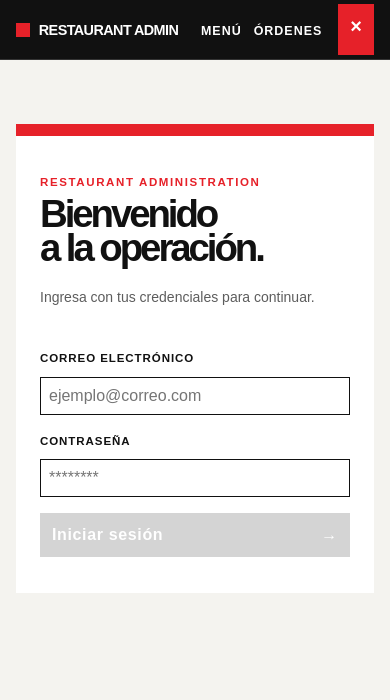
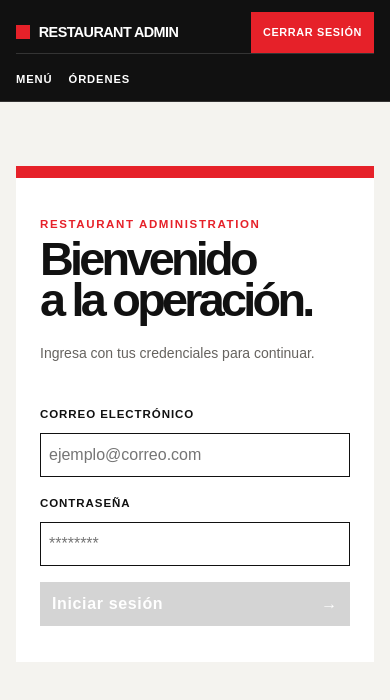
Before and after one commit to grovergonzalez8/Restaurant-Administration-Frontend, an Angular app: page /login in a window 390 px wide. Shown: the top 700 px of the page. Built offline with nearby package versions, Linux system fonts and the light colour scheme; sample sign-in values are in the browser's storage.

Commit message:
style: refine Swiss shell and authentication

```diff
--- a/src/app/app.scss
+++ b/src/app/app.scss
@@ -11,21 +11,34 @@
   a { color: inherit; text-decoration: none; }
   .brand { align-items:center; display:flex; font-size: 1.1rem; font-weight: 800; letter-spacing: -.04em; margin-right: auto; text-transform: uppercase; }
   .brand::before { background:#e62129; content:''; height:14px; margin-right:.55rem; width:14px; }
-  nav { display: flex; gap: 1.5rem; }
+  nav { display:flex; gap:1.5rem; }
   nav a { font-size: .78rem; font-weight: 700; letter-spacing: .08em; padding: 27px 0 24px; text-transform: uppercase; }
   nav a.active { border-bottom: 4px solid #e62129; }
   button { background: #e62129; border: 0; border-radius: 0; color: inherit; cursor: pointer; font-size: .75rem; font-weight: 700; letter-spacing: .06em; padding: .65rem .85rem; text-transform: uppercase; }
   button:hover { background:#fff; color:#111; }
 }
 
-.app-content { margin: 0 auto; max-width: 1240px; min-height:calc(100vh - 76px); padding: 3.5rem 3vw; }
+.app-content { margin:0 auto; max-width:1240px; min-height:calc(100vh - 76px); padding:3.5rem 3vw; width:100%; }
+
+@media (max-width: 1100px) {
+  .app-header { flex-wrap:wrap; gap:0 1rem; padding-top:.75rem; }
+  .app-header nav {
+    border-top:1px solid #343434;
+    flex-basis:100%;
+    gap:1.25rem;
+    order:3;
+    overflow-x:auto;
+    overscroll-behavior-x:contain;
+    scrollbar-width:thin;
+  }
+  .app-header nav a { flex:0 0 auto; padding:18px 0 15px; }
+}
 
 @media (max-width: 640px) {
-  .app-header { gap: 1rem; min-height: 60px; padding: 0 1rem; }
+  .app-header { min-height:60px; padding:.75rem 1rem 0; }
   .app-header .brand { font-size: .9rem; }
-  .app-header nav { gap: .75rem; }
-  .app-header nav a { padding: 21px 0 18px; }
-  .app-header button { font-size: 0; padding: .75rem; }
-  .app-header button::after { content: '×'; font-size: 1.25rem; }
+  .app-header nav { gap:1rem; }
+  .app-header nav a { font-size:.7rem; padding:15px 0 12px; }
+  .app-header button { font-size:.68rem; padding:.65rem .75rem; }
   .app-content { padding: 2rem 1rem; }
 }
--- a/src/app/modules/auth/login/login.component.html
+++ b/src/app/modules/auth/login/login.component.html
@@ -4,14 +4,14 @@
   <p class="intro">Ingresa con tus credenciales para continuar.</p>
 
   <!-- Mensaje global de error -->
-  <div class="global-error" *ngIf="loginError">{{ loginError }}</div>
+  <div class="global-error" role="alert" *ngIf="loginError">{{ loginError }}</div>
 
   <form [formGroup]="form" (ngSubmit)="submit()">
     <!-- Email -->
     <div class="form-group">
       <label for="email">Correo electrónico</label>
-      <input id="email" type="email" formControlName="email" placeholder="ejemplo@correo.com">
-      <div class="error" *ngIf="f.email.invalid && (f.email.dirty || f.email.touched)">
+      <input id="email" type="email" formControlName="email" placeholder="ejemplo@correo.com" autocomplete="email" [attr.aria-invalid]="f.email.invalid && f.email.touched" aria-describedby="email-error">
+      <div class="error" id="email-error" *ngIf="f.email.invalid && (f.email.dirty || f.email.touched)">
         <span *ngIf="f.email.errors?.['required']">El correo es obligatorio.</span>
         <span *ngIf="f.email.errors?.['email']">Ingrese un correo válido.</span>
       </div>
@@ -20,8 +20,8 @@
     <!-- Password -->
     <div class="form-group">
       <label for="password">Contraseña</label>
-      <input id="password" type="password" formControlName="password" placeholder="********">
-      <div class="error" *ngIf="f.password.invalid && (f.password.dirty || f.password.touched)">
+      <input id="password" type="password" formControlName="password" placeholder="********" autocomplete="current-password" [attr.aria-invalid]="f.password.invalid && f.password.touched" aria-describedby="password-error">
+      <div class="error" id="password-error" *ngIf="f.password.invalid && (f.password.dirty || f.password.touched)">
         <span *ngIf="f.password.errors?.['required']">La contraseña es obligatoria.</span>
       </div>
     </div>
--- a/src/app/modules/auth/login/login.component.scss
+++ b/src/app/modules/auth/login/login.component.scss
@@ -1,6 +1,6 @@
 .login-container {
-  background: #fff;
-  border-top: 12px solid #e62129;
+  background:var(--paper);
+  border-top:12px solid var(--signal);
   margin: 8vh auto;
   max-width: 480px;
   padding: 3.5rem;
@@ -11,14 +11,16 @@
     line-height: .88;
     margin: .3rem 0 1.4rem;
   }
-  .eyebrow { color: #e62129; font-size: .72rem; font-weight: 800; letter-spacing: .14em; margin: 0; text-transform: uppercase; }
-  .intro { color: #5d5d5d; line-height: 1.5; margin-bottom: 2.5rem; }
+  .eyebrow { color:var(--signal); font-size:.72rem; font-weight:800; letter-spacing:.14em; margin:0; text-transform:uppercase; }
+  .intro { color:var(--muted); line-height:1.5; margin-bottom:2.5rem; }
 
   .global-error {
-    color: #e74c3c;
+    border-left:4px solid var(--signal);
+    color:var(--danger);
     background: #fff1f1;
     margin-bottom: 1rem;
     font-weight: 500;
+    padding:.75rem;
   }
 
   .form-group {
@@ -36,19 +38,20 @@
 
     input {
       padding: 0.5rem;
-      border: 1px solid #111;
+      background:var(--paper);
+      border:1px solid var(--ink);
       border-radius: 0;
       font-size: 1rem;
 
       &:focus {
         outline: none;
-        border-color: #e62129;
-        box-shadow: 4px 4px 0 #e62129;
+        border-color:var(--signal);
+        box-shadow:4px 4px 0 var(--signal);
       }
     }
 
     .error {
-      color: #e74c3c;
+      color:var(--danger);
       font-size: 0.875rem;
       margin-top: 0.25rem;
     }
@@ -58,7 +61,7 @@
     width: 100%;
     padding: 0.75rem;
     align-items: center;
-    background-color: #111;
+    background-color:var(--ink);
     border: none;
     border-radius: 0;
     display: flex;
@@ -76,9 +79,12 @@
     }
 
     &:hover:not(:disabled) {
-      background-color: #e62129;
+      background-color:var(--signal);
     }
   }
 }
 
-@media (max-width: 540px) { .login-container { margin: 2rem auto; padding: 2.25rem 1.5rem; } }
+@media (max-width: 540px) {
+  .login-container { margin:2rem auto; padding:2.25rem 1.5rem; }
+  .login-container h2 { font-size:clamp(2.35rem, 12vw, 3.25rem); }
+}
--- a/src/app/modules/auth/login/login.component.ts
+++ b/src/app/modules/auth/login/login.component.ts
@@ -30,14 +30,12 @@ export class LoginComponent {
 
     if (!email || !password) return;
     this.authService.login({ email, password }).subscribe({
-      next: (resp) => {
-        console.log('Respuesta del Login => ', resp);
+      next: () => {
         this.loginError = null;
         this.router.navigateByUrl(redirectTo);
       },
-      error: (err) => {
-        console.error('Login fallido', err)
-        this.loginError = 'Correo o Contraseña inconrrectos';
+      error: () => {
+        this.loginError = 'Correo o contraseña incorrectos';
       },
     })
   }
--- a/src/styles.scss
+++ b/src/styles.scss
@@ -40,13 +40,31 @@ body { margin: 0; font-family: Arial, Helvetica, sans-serif; }
 
 * { box-sizing: border-box; }
 
-:root { --ink:#111; --paper:#fff; --canvas:#f4f3ef; --signal:#e62129; --line:#d9d7d0; --muted:#66635f; }
+:root {
+  --ink:#111;
+  --paper:#fff;
+  --canvas:#f4f3ef;
+  --signal:#e62129;
+  --line:#d9d7d0;
+  --muted:#66635f;
+  --success:#237a3b;
+  --danger:#8d001b;
+  --space-1:.5rem;
+  --space-2:1rem;
+  --space-3:1.5rem;
+  --space-4:2rem;
+  --space-6:3rem;
+}
 
 button, a, input, select { -webkit-tap-highlight-color: transparent; }
 button { transition: background .18s ease, color .18s ease, transform .18s ease; }
 button:not(:disabled):active { transform: translateY(1px); }
 button:disabled { cursor:not-allowed; opacity:.5; }
-input, select { outline-color:var(--signal); }
+input, select { min-height:44px; }
+button:focus-visible, a:focus-visible, input:focus-visible, select:focus-visible {
+  outline:3px solid var(--signal);
+  outline-offset:3px;
+}
 
 /* Shared Swiss surfaces for all operational screens. */
 mat-card, .mat-mdc-card, .operations form, .operations table, .reservations form, .reservations .list, .order-create .items, .order-detail, .menu-detail { box-shadow:none !important; }
@@ -59,6 +77,12 @@ mat-card, .mat-mdc-card, .operations form, .operations table, .reservations form
 .mat-mdc-form-field { --mat-sys-on-surface-variant:var(--ink); }
 .mat-mdc-outlined-button, .mat-mdc-unelevated-button { border-radius:0 !important; font-weight:800 !important; letter-spacing:.04em; text-transform:uppercase; }
 
-@media (max-width: 640px) { table { display:block; overflow-x:auto; white-space:nowrap; } }
+@media (max-width: 640px) {
+  table { display:block; overflow-x:auto; white-space:nowrap; }
+}
+
+@media (prefers-reduced-motion: reduce) {
+  button { transition:none; }
+}
 
 button, input { font: inherit; }
```
Also changed, not shown: 1 other file (tests, documents, lock files or other folders).
